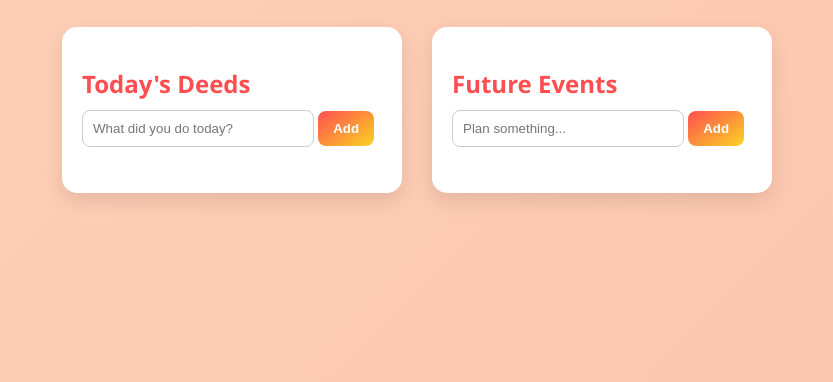
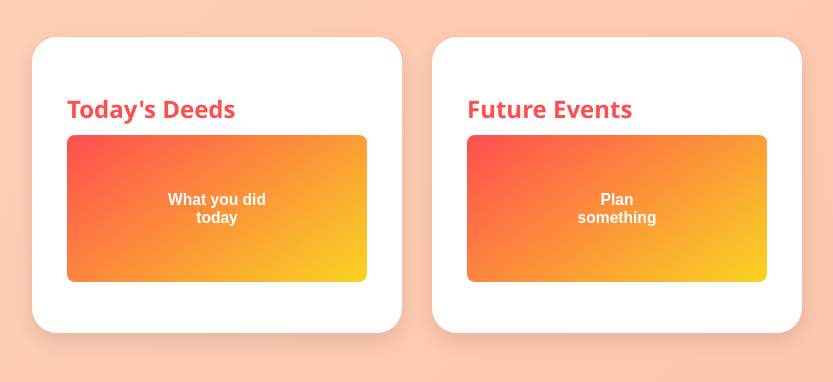
Before and after one commit to Zirconium001/amolnama, a plain HTML site: page 1index.html in a window 1280 px wide. Shown: the part 120-502 px from the top of the page, without its empty margins (223-1056 px from the left). Drawn offline with Linux system fonts and the light colour scheme.

Commit message:
Update 1index.html

```diff
--- a/1index.html
+++ b/1index.html
@@ -1,3 +1,4 @@
+
 <!DOCTYPE html>
 <html lang="en">
 <head>
@@ -42,16 +43,16 @@
       gap: 30px;
       flex-wrap: wrap;
       justify-content: center;
-      margin-top: 20px;
+      margin-top: 30px;
     }
 
     .section {
       background: white;
-      border-radius: 15px;
+      border-radius: 25px;
       box-shadow: 0 8px 20px rgba(0, 0, 0, 0.1);
-      padding: 20px;
+      padding: 35px;
       width: 300px;
-      max-width: 90%;
+      max-width: 100%;
     }
 
     h2 {
@@ -68,7 +69,7 @@
     }
 
     button {
-      padding: 10px 15px;
+      padding: 40px 100px;
       border: none;
       border-radius: 8px;
       background: linear-gradient(145deg, #ff4e50, #f9d423);
@@ -83,7 +84,19 @@
       box-shadow: 0 4px 10px rgba(255, 78, 80, 0.4);
     }
 
-    ul {
+    a {
+  text-decoration: none;   /* removes underline */
+  color: #ffffff;          /* set your custom color */
+  font-weight: bold;       /* optional */
+  transition: color 0.3s ease;
+}
+
+a:hover {
+  color: #a6c1ee;          /* color on hover */
+  text-decoration: underline; /* optional, or remove it */
+}
+
+        ul {
       list-style: none;
       padding: 0;
     }
@@ -103,16 +116,14 @@
     <!-- Today's Deeds -->
     <div class="section">
       <h2>Today's Deeds</h2>
-      <input type="text" id="deedInput" placeholder="What did you do today?">
-      <button onclick="addDeed()">Add</button>
+      <button onclick="addDeed()"><a href="diary.html"><h3>What you did today</h3></a></button>
       <ul id="deedsList"></ul>
     </div>
 
     <!-- Future Events -->
     <div class="section">
       <h2>Future Events</h2>
-      <input type="text" id="eventInput" placeholder="Plan something...">
-      <button onclick="addEvent()">Add</button>
+      <button onclick="addEvent()"><a href="events.html"><h3>Plan something</h3></a></button>
       <ul id="eventsList"></ul>
     </div>
   </div>
```
